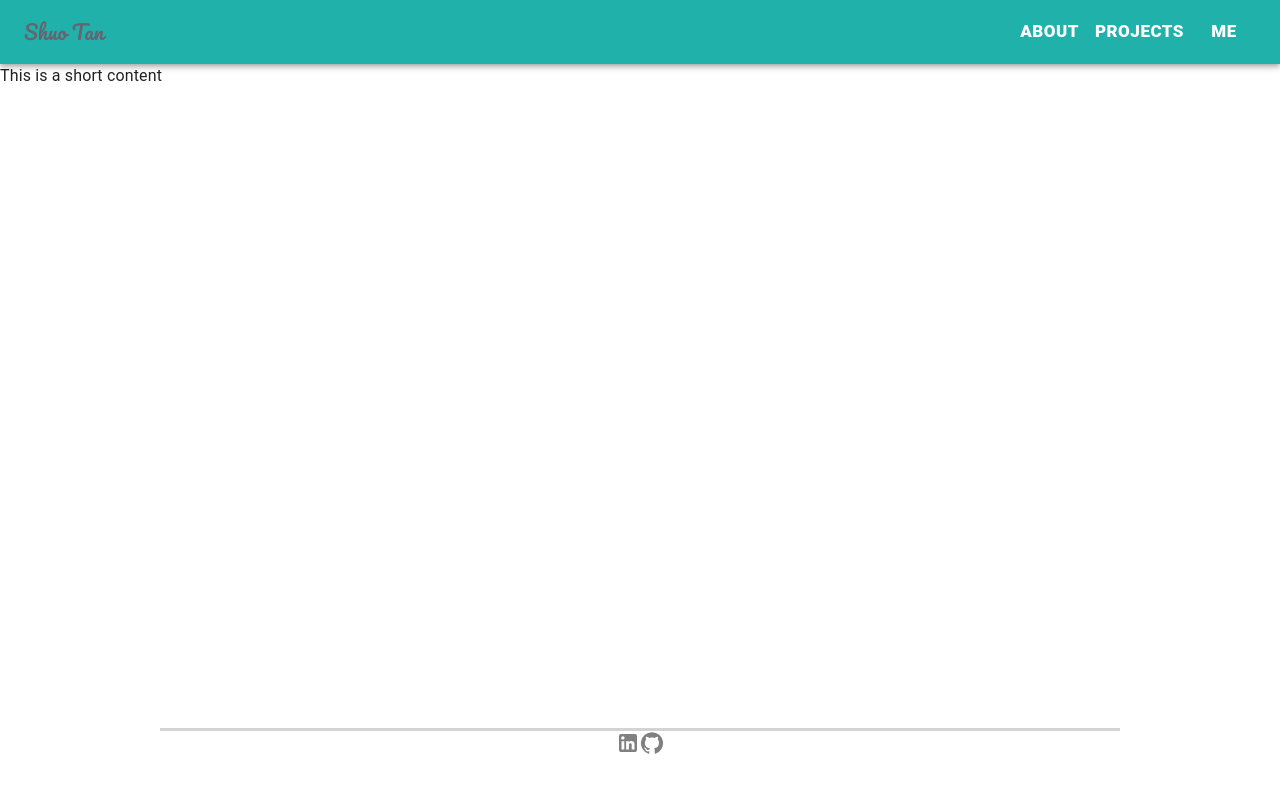
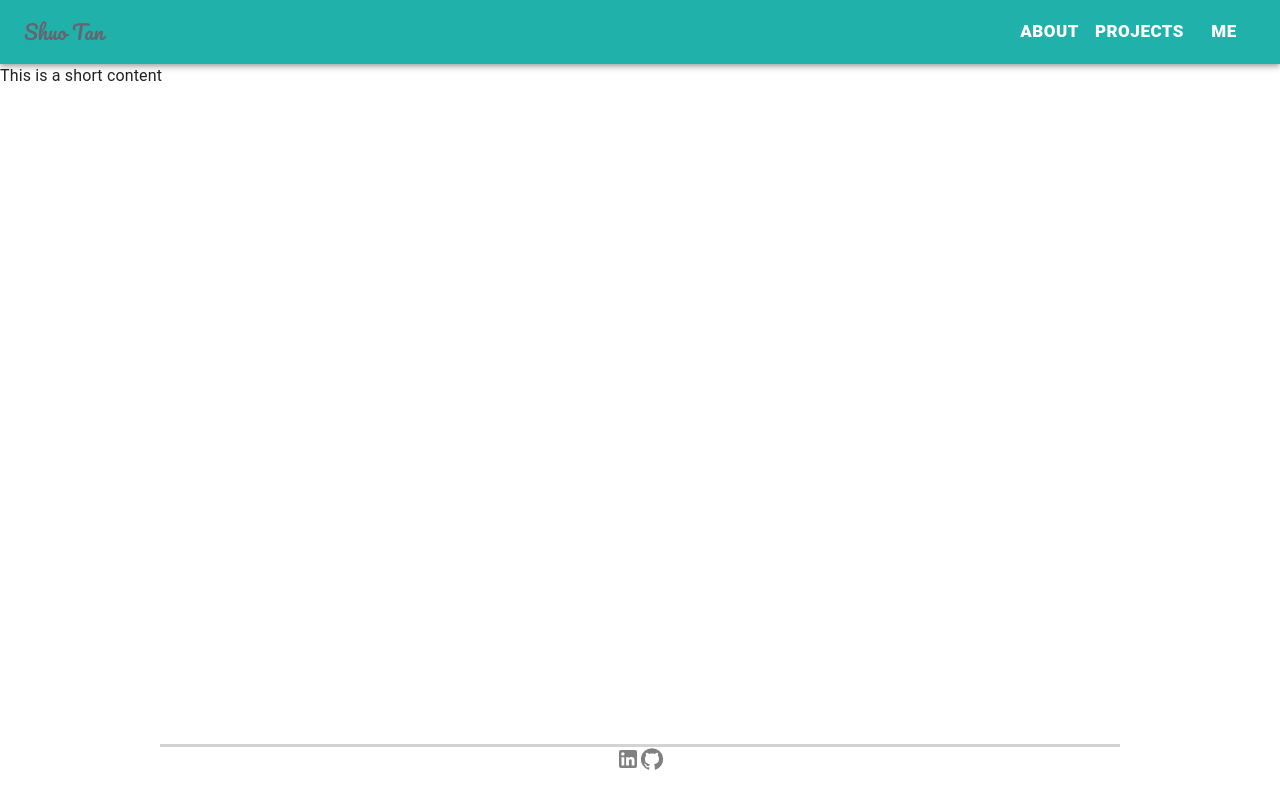
Before and after one commit to tsdaniel0927/shuotan, a React (Create React App) app in the folder mysite/: page / in a window 1280 px wide. Built offline with nearby package versions, Linux system fonts and the light colour scheme.

Commit message:
updated App style

```diff
--- a/mysite/src/App.css
+++ b/mysite/src/App.css
@@ -1,6 +1,6 @@
 .flex-wrapper {
   display: flex;
-  min-height:83vh;
+  min-height:85vh;
   flex-direction: column;
   justify-content: flex-start;
 }
```
